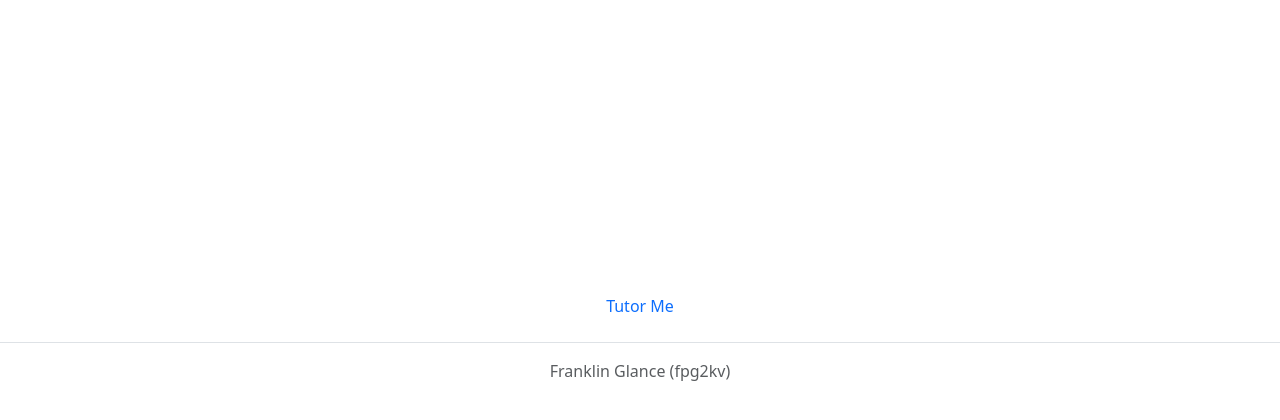
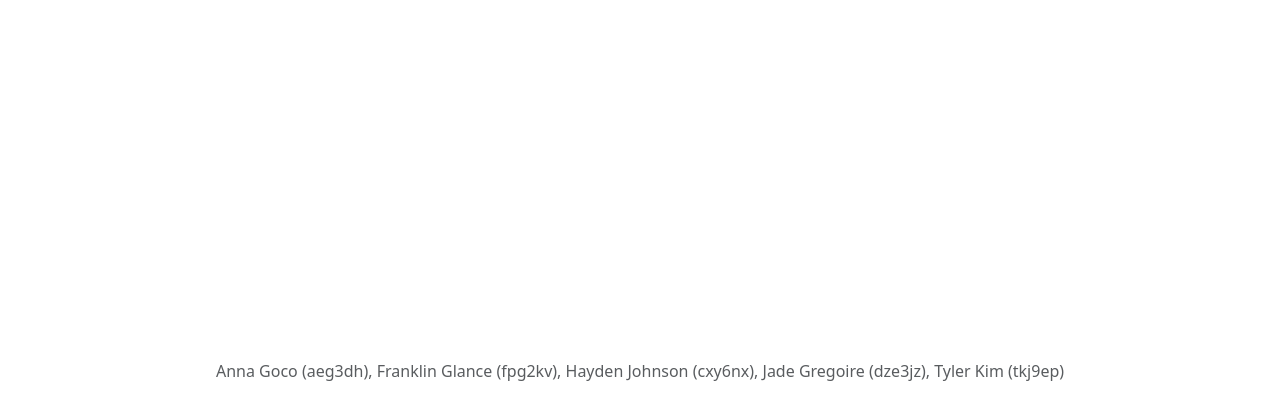
Before and after one commit to hayden-johnson02/TutorMe, a Django app: page / in a window 1280 px wide. Shown: the part 361-781 px from the top of the page. Run offline with Django 4.2, Linux system fonts and the light colour scheme; some libraries are stand-ins or nearby versions.

Commit message:
footer update

```diff
--- a/tutorme/templates/base.html
+++ b/tutorme/templates/base.html
@@ -51,14 +51,7 @@
 <footer>
 {#    Source: https://getbootstrap.com/docs/5.2/examples/footers/ #}
     <footer class="py-3 my-4 fixed-bottom">
-    <ul class="nav justify-content-center border-bottom pb-3 mb-3">
-        <li class="nav-item"><a class="nav-link" href="{% url 'index' %}"><span>Tutor Me</span></a></li>
-
-{#        <li class="nav-item"><a href="{% url 'polls:index' %}" class="nav-link px-2 text-muted">Polls</a></li>#}
-{#        <li class="nav-item"><a href="{% url 'polls:comments_form' %}" class="nav-link px-2 text-muted">Comment</a></li>#}
-{#        <li class="nav-item"><a href="{% url 'polls:comments_list' %}" class="nav-link px-2 text-muted">List</a></li>#}
-    </ul>
-    <p class="text-center text-muted">Franklin Glance (fpg2kv)</p>
+    <p class="text-center text-muted">Anna Goco (aeg3dh), Franklin Glance (fpg2kv), Hayden Johnson (cxy6nx), Jade Gregoire (dze3jz), Tyler Kim (tkj9ep)</p>
   </footer>
 </footer>
 </html>
```
